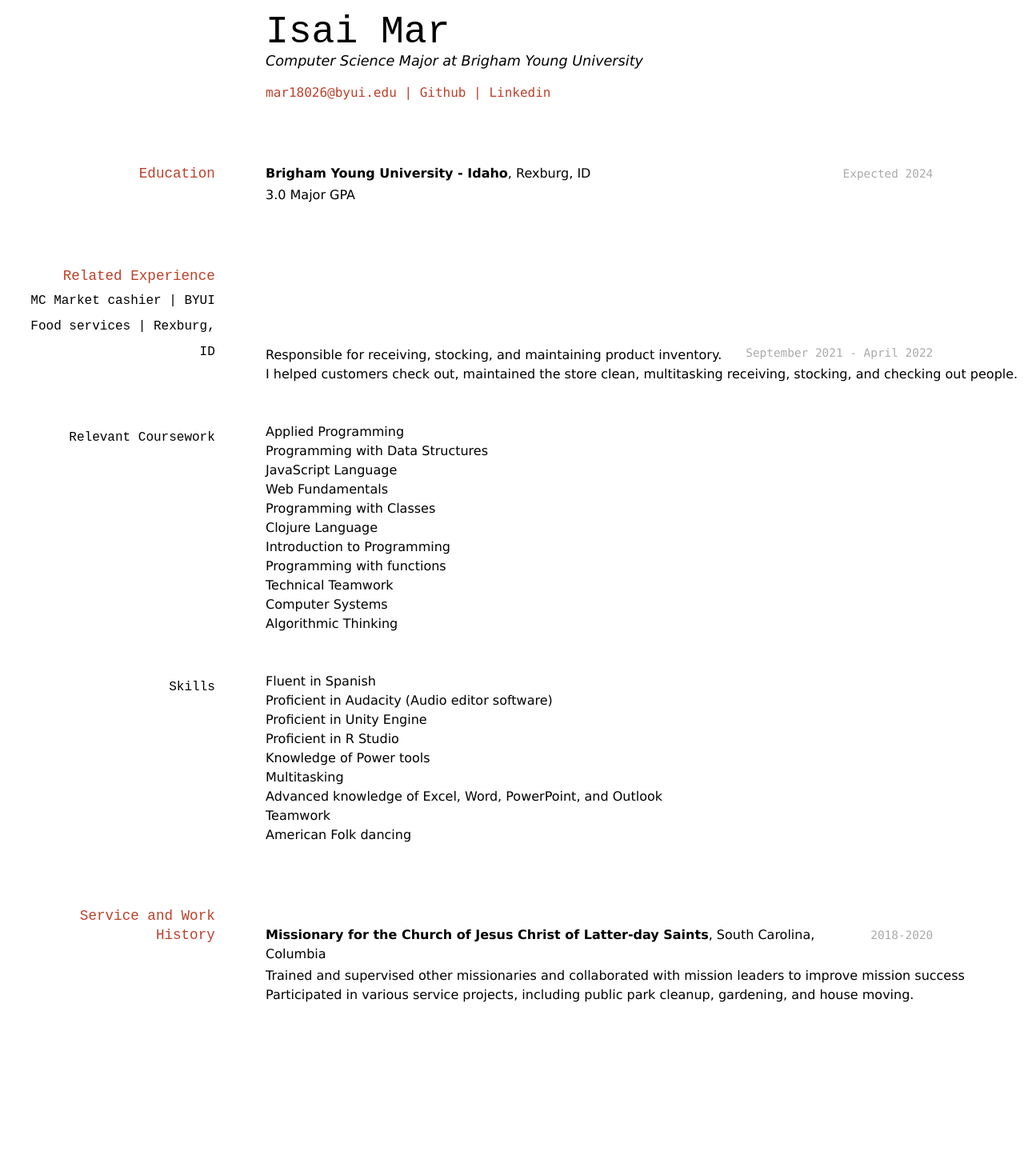
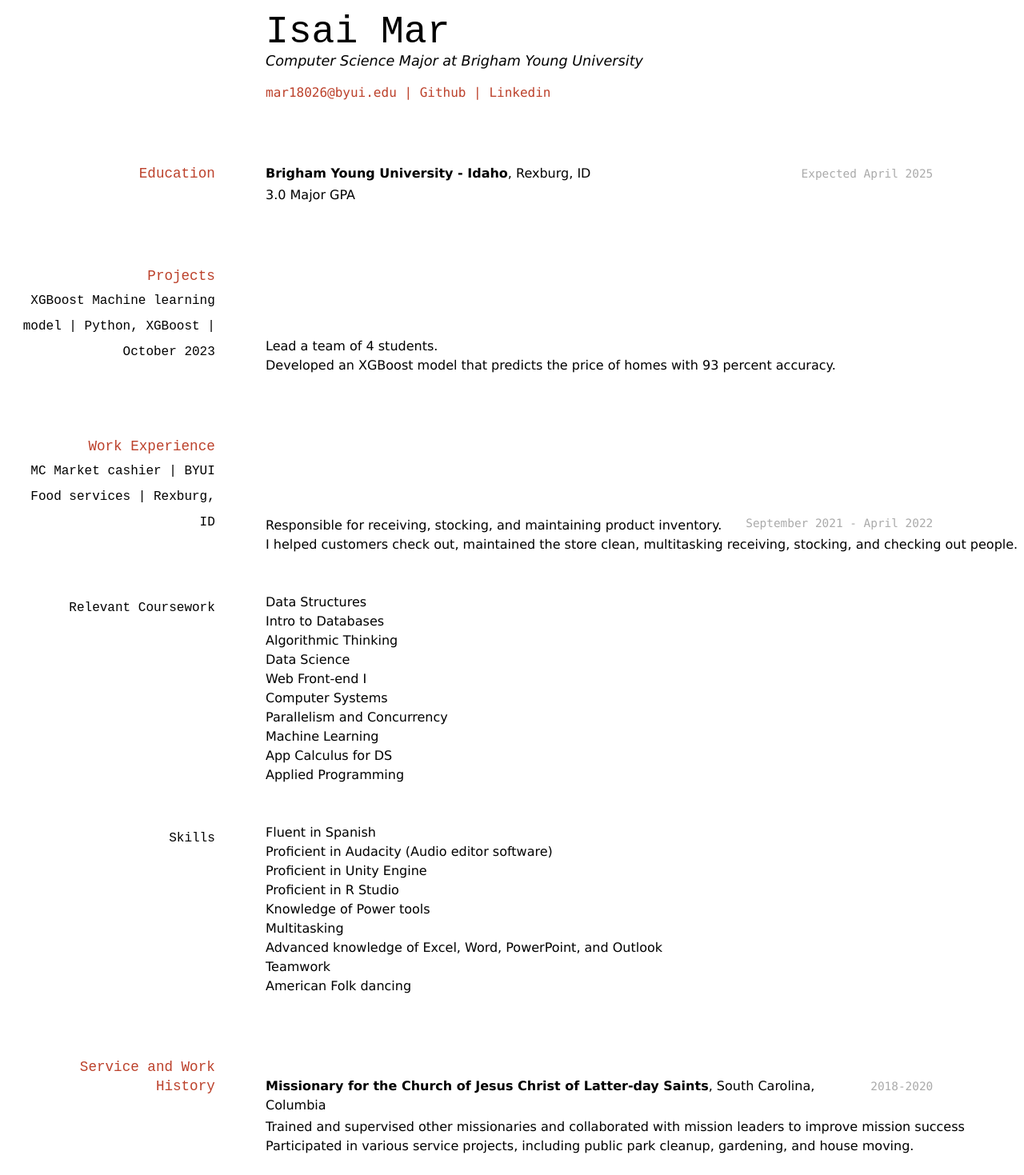
Before and after one commit to IsaiMar/isai_resume, a Jekyll site: the page built from docs/index.md, in a window 1280 px wide. Shown: the whole page at 80% size. Built offline with Jekyll 4.4.1, drawn with Linux system fonts in a browser that asks for light colours; before the commit the page ends 1280 px from its top, so only the background shows below that.

Commit message:
updated coursework and created projects section

```diff
--- a/docs/index.md
+++ b/docs/index.md
@@ -16,14 +16,18 @@ Computer Science Major at Brigham Young University
 
 ## Education
 
-`Expected 2024`
+`Expected April 2025`
 __Brigham Young University - Idaho__, Rexburg, ID
 
 - 3.0 Major GPA
 
+## Projects
 
-## Related Experience
+### XGBoost Machine learning model | Python, XGBoost | October 2023
+- Lead a team of 4 students.
+- Developed an XGBoost model that predicts the price of homes with 93 percent accuracy.
 
+## Work Experience
 
 ###	MC Market cashier | BYUI Food services | Rexburg, ID
 `September 2021 - April 2022`
@@ -31,17 +35,17 @@ __Brigham Young University - Idaho__, Rexburg, ID
 -	I helped customers check out, maintained the store clean, multitasking receiving, stocking, and checking out people.
 
 ### Relevant Coursework
--	Applied Programming
--	Programming with Data Structures
--	JavaScript Language
--	Web Fundamentals
--	Programming with Classes
--   Clojure Language
--	Introduction to Programming
--	Programming with functions
--	Technical Teamwork
--	Computer Systems
--	Algorithmic Thinking
+-   Data Structures
+-   Intro to Databases
+-   Algorithmic Thinking
+-   Data Science
+-   Web Front-end I
+-   Computer Systems
+-   Parallelism and
+Concurrency
+-   Machine Learning
+-   App Calculus for DS
+-   Applied Programming
 
 
 ### Skills
```
Also changed, not shown: other parts of docs/index.md (+1 -1 lines).
